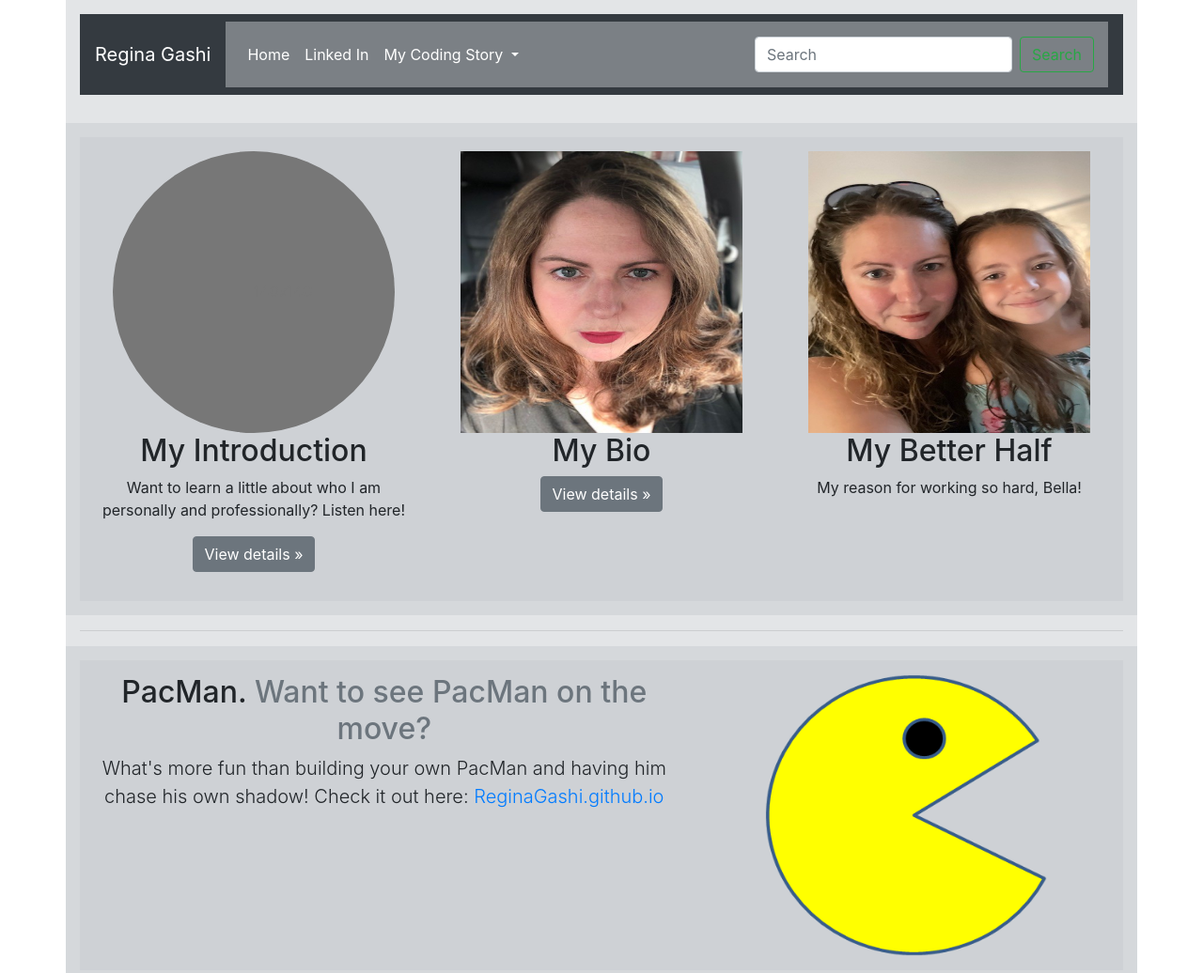
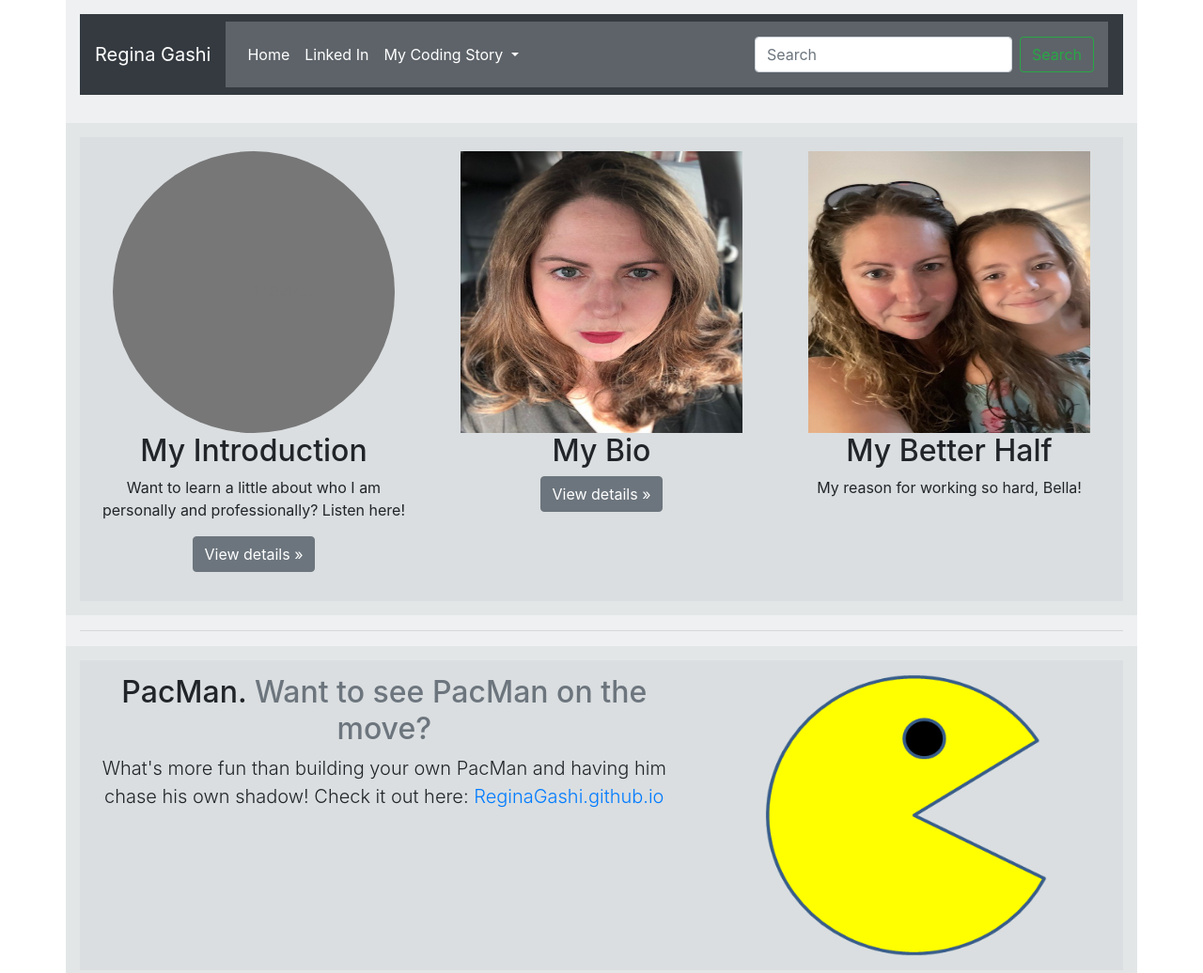
Before and after one commit to ReginaGashi/Portfolio, a plain HTML site: page index.html in a window 1280 px wide. Shown: the top 1036 px of the page at 94% size. Drawn offline with nearby package versions, Linux system fonts and the light colour scheme.

Commit message:
Update index.html

```diff
--- a/index.html
+++ b/index.html
@@ -57,7 +57,7 @@
             padding: 15px;
             text-align:center ;
 
-            background-color: rgb(197, 201, 206, 0.486);
+            background-color: rgb(197, 201, 206, 0.288);
         }
 </style>
 
```
